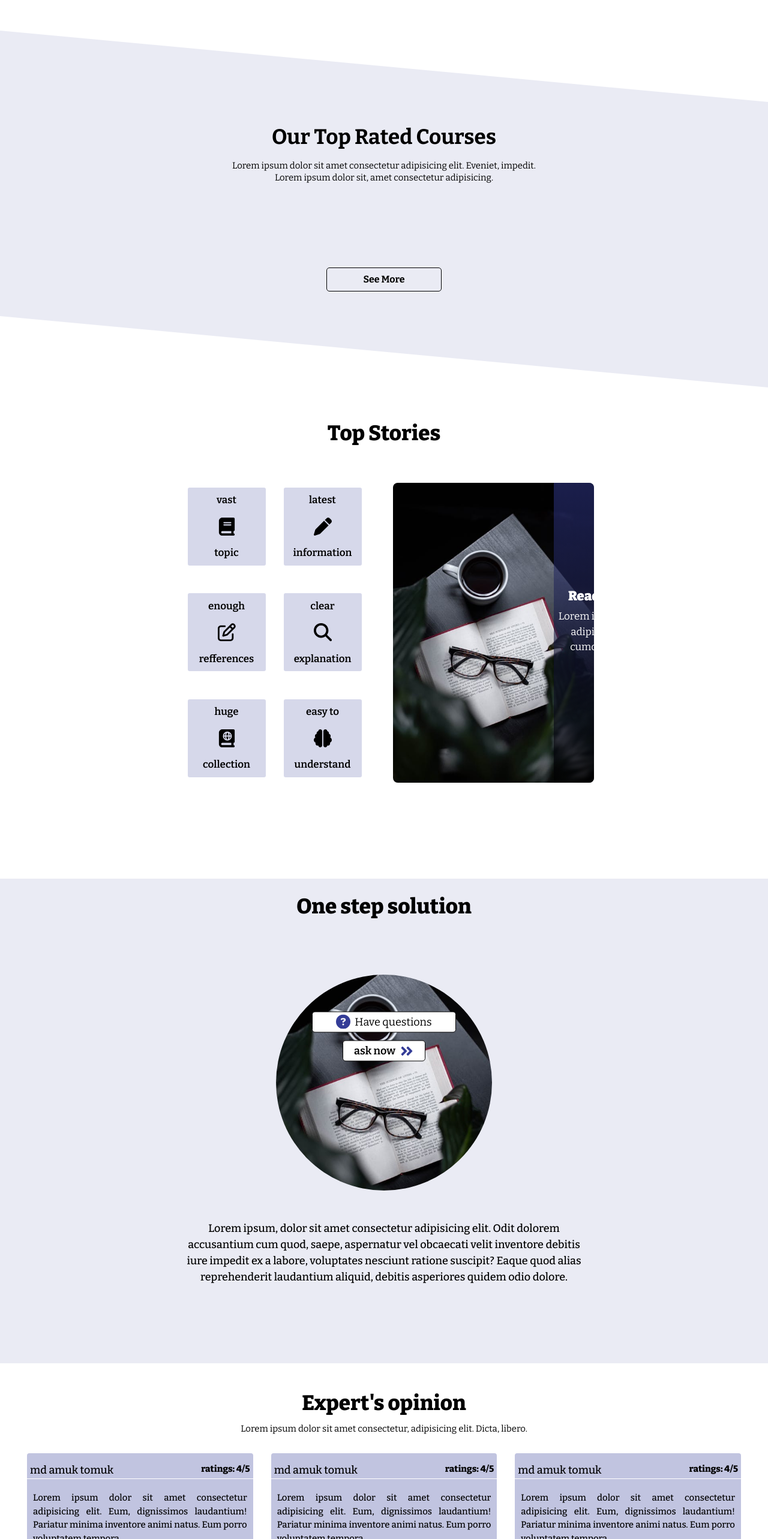
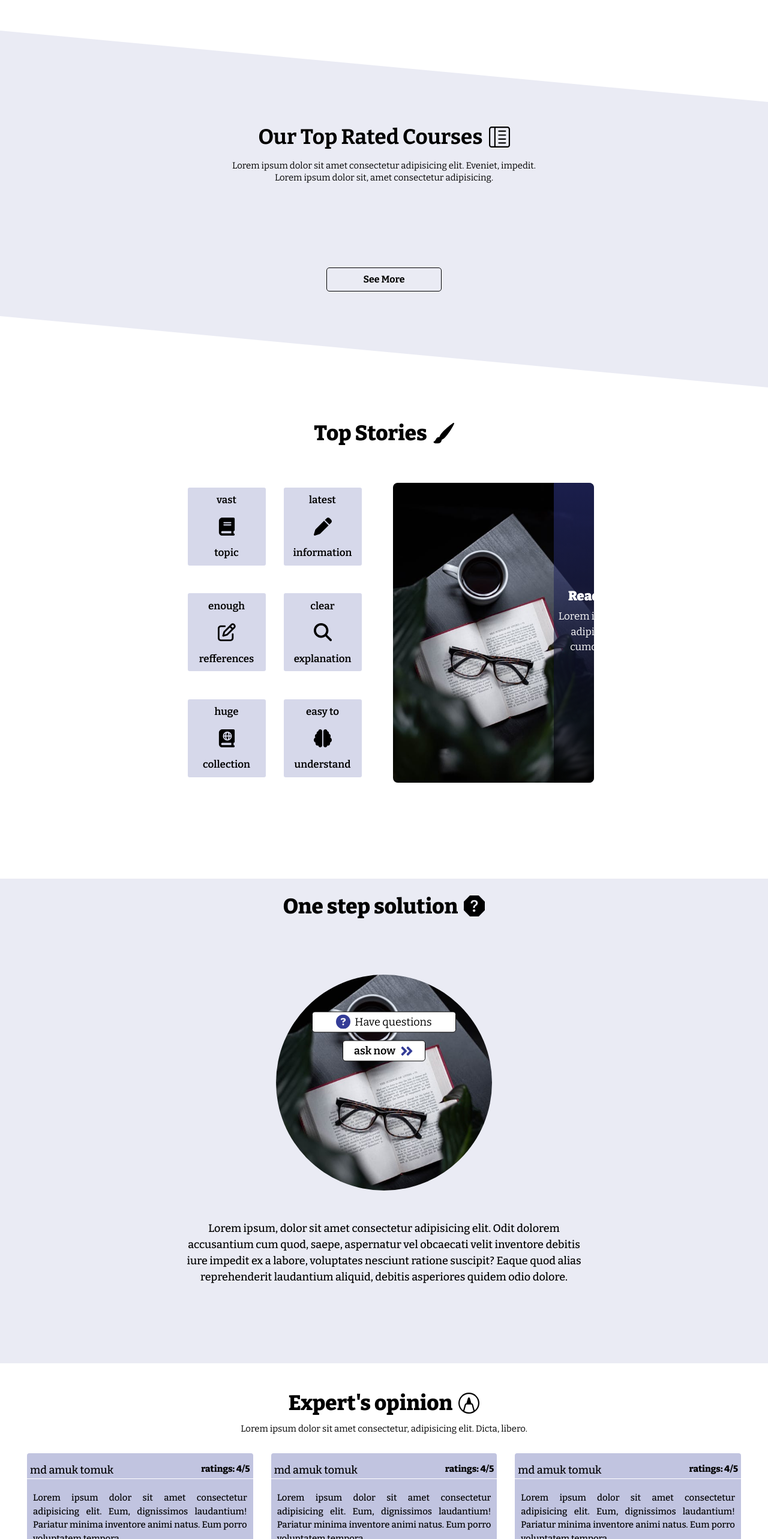
Before and after one commit to mahfuz-ta09/hibernet-fronend, a Next.js app: page / in a window 1280 px wide. Shown: the part 1080-3646 px from the top of the page at 60% size. Built offline with nearby package versions, Linux system fonts and the light colour scheme.

Commit message:
home header icon changed

```diff
--- a/src/component/ui/home/BlogStories/BlogStories.tsx
+++ b/src/component/ui/home/BlogStories/BlogStories.tsx
@@ -3,13 +3,15 @@ import photo from '../../../../../public/assets/login-page.jpeg'
 import Image from 'next/image'
 import { FaBook, FaBookAtlas, FaBrain, FaMagnifyingGlass, FaPen, FaRegPenToSquare } from 'react-icons/fa6'
 import Link from 'next/link'
+import { BsFillBrushFill } from 'react-icons/bs'
+
 
 
 const BlogStories = () => {
   return (
     <div className='home-blog'>
         <div className="home-blog-content">
-            <h1 className='home-blog-header'>Top Stories</h1>
+            <h1 className='home-blog-header'>Top Stories<BsFillBrushFill className='home-blog-header-icon'/></h1>
             <div className="home-blog-content-holder">
                 <div className="home-small-card">
                     <div className="home-feed-card">
--- a/src/component/ui/home/FeedDetails/FeedDetails.tsx
+++ b/src/component/ui/home/FeedDetails/FeedDetails.tsx
@@ -5,12 +5,15 @@ import Image from 'next/image'
 import { FaCircleQuestion, FaHandshake, FaPenNib } from 'react-icons/fa6'
 import { TbBasketCancel } from 'react-icons/tb'
 import { FaAngleDoubleRight, FaBrain } from 'react-icons/fa'
+import { BsFillQuestionOctagonFill } from 'react-icons/bs'
+
 
 
 const FeedDetails = () => {
+
     return (
       <div className="home-feed-container">
-        <h1 className='home-feed-top'>One step solution</h1>
+        <h1 className='home-feed-top'>One step solution<BsFillQuestionOctagonFill className='home-feed-top-icon'/></h1>
         <div className='home-feed-details'>
           <h1 className='home-feed-header'><FaCircleQuestion className='feed-hoome-icon'/>Have questions</h1>
           <Image src={photo} alt=""  className='question-icon que'/>
--- a/src/component/ui/home/Reviews/Reviews.tsx
+++ b/src/component/ui/home/Reviews/Reviews.tsx
@@ -1,5 +1,6 @@
 import { FaAngleDoubleLeft, FaAngleDoubleRight } from 'react-icons/fa'
 import '../../../../css/home/Reviews/Reviews.css'
+import { BsMarkerTip } from 'react-icons/bs'
 
 const Reviews = () => {
     return (
@@ -7,7 +8,7 @@ const Reviews = () => {
         <div className='home-review-content'>
 
           <div className='home-review-header'>
-            <h1 className='home-review-header-tag1'>Expert&apos;s opinion</h1>
+            <h1 className='home-review-header-tag1'>Expert&apos;s opinion<BsMarkerTip className='home-review-header-tag1-icon'/></h1>
             <h1 className='home-review-header-tag2'>Lorem ipsum dolor sit amet consectetur, adipisicing elit. Dicta, libero.</h1>
           </div>
 
@@ -18,7 +19,6 @@ const Reviews = () => {
             </div>
 
             <div className="review-slide">
-
 
               <div className='review'>
                 <div className="review-header">
--- a/src/component/ui/home/TopRatedCourse/TopRatedCourse.tsx
+++ b/src/component/ui/home/TopRatedCourse/TopRatedCourse.tsx
@@ -1,6 +1,7 @@
 import Image from 'next/image'
 import '../../../../css/home/TopRatedCourse/TopRatedCourse.css'
 import Link from 'next/link'
+import { BsReverseLayoutTextSidebarReverse } from 'react-icons/bs'
 
 const TopRatedCourse = () => {
     let toprated:any = []
@@ -9,7 +10,7 @@ const TopRatedCourse = () => {
         <div className='top-rated-container'>
             <div className='ratedCourse-holder'>
                 <div className='ratedCourse-header'>
-                    <h1>Our Top Rated Courses</h1>
+                    <h1>Our Top Rated Courses<BsReverseLayoutTextSidebarReverse className='ratedCourse-header-icon'/></h1>
                     <p>Lorem ipsum dolor sit amet consectetur adipisicing elit. Eveniet, impedit.</p>
                     <p>Lorem ipsum dolor sit, amet consectetur adipisicing.</p>
                 </div>
--- a/src/css/home/BlogStories/BlogStories.css
+++ b/src/css/home/BlogStories/BlogStories.css
@@ -13,6 +13,15 @@
     text-align: center;
     font-size: 35px;
     font-weight: 800;
+    display: flex;
+    align-items: center;
+    justify-content: center;
+    gap: 10px;
+}
+
+.home-blog-header:hover .home-blog-header-icon{
+    scale: 1.4;
+    transition: .2s ease-in-out;
 }
 
 .home-blog-content-holder{
@@ -167,8 +176,12 @@
 
 @media screen and (max-width:380px) {
     .home-feed-card{
-        width: 110px;
-        height: 110px;
+        width: 100px;
+        height: 100px;
+    }
+
+    .home-feed-card h1{
+        font-size: 14px;
     }
     /* .show-item{
         bottom: 0vh; */
--- a/src/css/home/FeedDetails/FeedDetails.css
+++ b/src/css/home/FeedDetails/FeedDetails.css
@@ -109,7 +109,6 @@
 }
 
 
-
 .home-feed-tag-3{
     font-size: 17px;
     background-color: rgba(255,255,255);
@@ -125,15 +124,19 @@
     justify-content: center;
     gap: 7px;
 }
+
 .feed-tag-3{
     padding: 5px 0;
     top: 20%;
     left: 85%;
     opacity: 0;
 }
+
 .home-feed-container:hover .feed-tag-3{
     animation: feedTag-3 1s forwards 1;
 }
+
+
 @keyframes feedTag-3 {
     to{
         opacity: 1;
@@ -147,7 +150,17 @@
     text-align: center;
     font-size: 35px;
     font-weight: 800;
+    display: flex;
+    align-items: center;
+    justify-content: center;
+    gap: 10px;
 }
+
+.home-feed-top:hover .home-feed-top-icon{
+    scale: 1.4;
+    transition: .2s ease-in-out;
+}
+
 
 @media screen and (max-width:1400px) {
     .home-feed-top{
@@ -267,7 +280,6 @@
     font-size: 18px;
     font-weight: 500;
 }
-
 
 
 @media screen and (max-width:450px) {
--- a/src/css/home/Reviews/Reviews.css
+++ b/src/css/home/Reviews/Reviews.css
@@ -28,6 +28,15 @@
 .home-review-header-tag1{
     font-size: 35px;
     font-weight: 800;
+    display: flex;
+    align-items: center;
+    justify-content: center;
+    gap: 10px;
+}
+
+.home-review-header-tag1:hover .home-review-header-tag1-icon{
+    scale: 1.4;
+    transition: .2s ease-in-out;
 }
 
 .home-review-header-tag2{
@@ -105,13 +114,11 @@
     font-weight: 500;
 }
 
-
 .review-header-ratings{
     font-size: 15px;
     font-weight: 800;
 
 }
-
 
 .review-body{
     padding: 20px 10px;
--- a/src/css/home/TopRatedCourse/TopRatedCourse.css
+++ b/src/css/home/TopRatedCourse/TopRatedCourse.css
@@ -28,7 +28,20 @@
     line-height: 35px;
     margin-bottom: 20px;
     font-weight: 700;
+    display: flex;
+    align-items: center;
+    justify-content: center;
+    gap: 10px;
 }
+
+.ratedCourse-header-icon{
+    font-size: 35px;
+}
+.ratedCourse-header h1:hover .ratedCourse-header-icon{
+    scale: 1.4;
+    transition: .2s ease-in-out;
+}
+
 
 .ratedCourse-header p{
     font-size:   15px;
```
